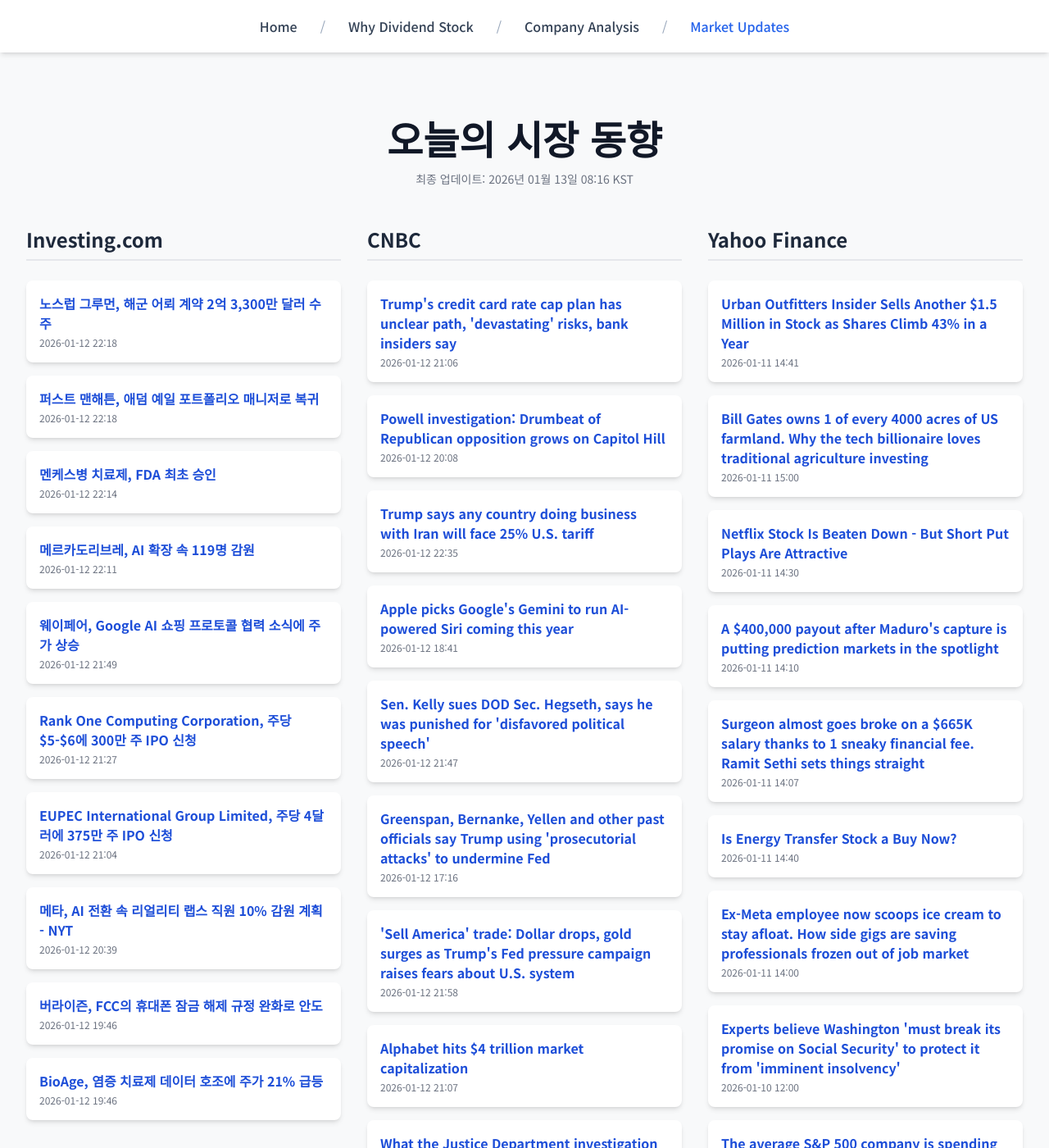
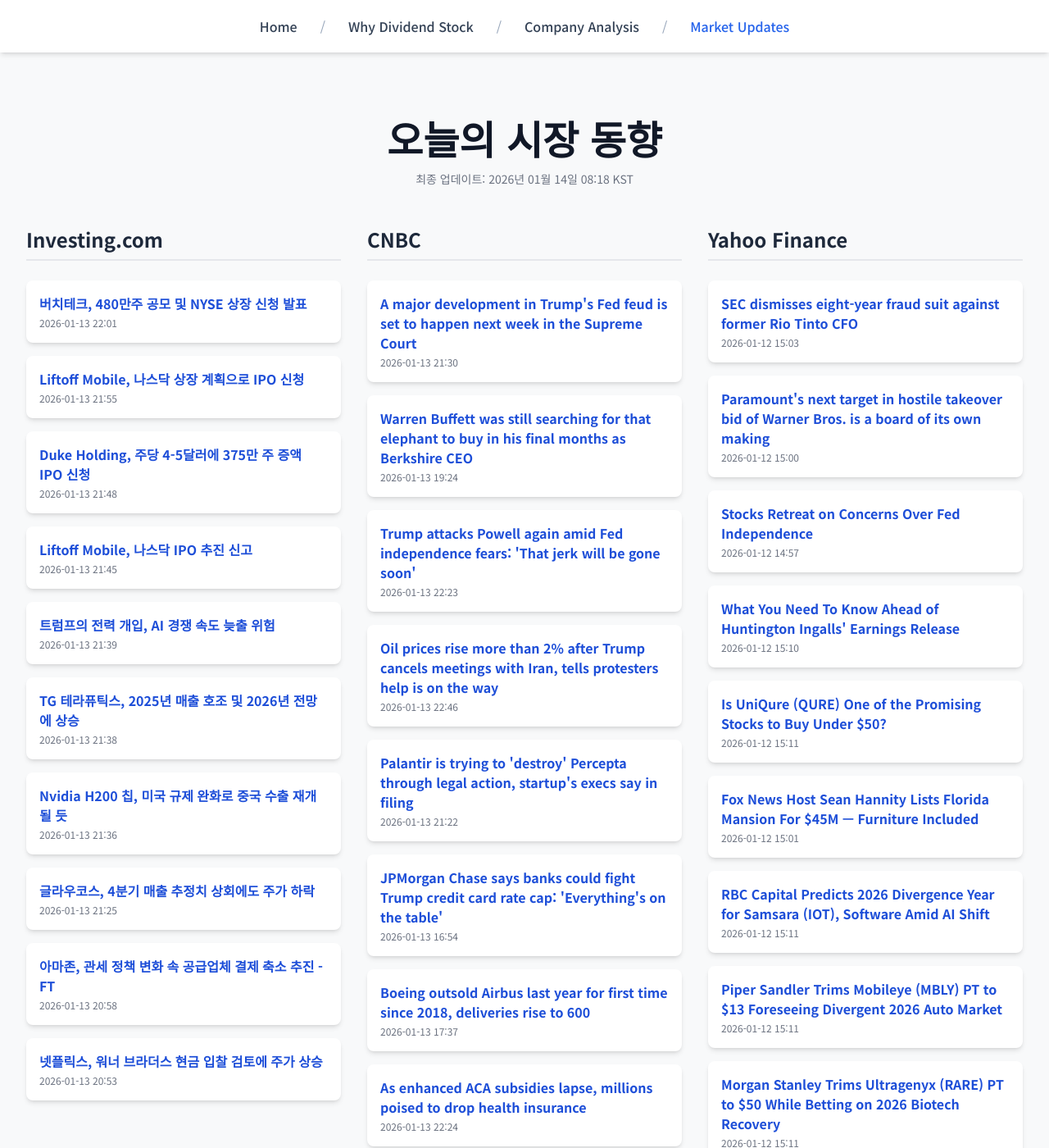
Before and after one commit to Kay-Hwang/my-company-analysis, a Jekyll site: the page built from market-updates.html, in a window 1280 px wide and 1400 px high. Shown: the whole window at 82% size. Built offline with Jekyll 4.4.1, drawn with Linux system fonts in a browser that asks for light colours; nearby versions of some CDN libraries; a script that is not in the unit is left out; some of the changed text lies outside the part shown.

Commit message:
Update daily data

```diff
--- a/_data/latest_data.json
+++ b/_data/latest_data.json
@@ -1,190 +1,190 @@
 {
-  "lastUpdated": "2026년 01월 13일 08:16 KST",
+  "lastUpdated": "2026년 01월 14일 08:18 KST",
   "news": {
     "investing": [
       {
-        "title": "노스럽 그루먼, 해군 어뢰 계약 2억 3,300만 달러 수주",
-        "link": "https://kr.investing.com/news/stock-market-news/article-93CH-1782706",
-        "pubDate": "2026-01-12 22:18:40",
-        "summary": "노스럽 그루먼, 해군 어뢰 계약 2억 3,300만 달러 수주"
+        "title": "버치테크, 480만주 공모 및 NYSE 상장 신청 발표",
+        "link": "https://kr.investing.com/news/stock-market-news/article-432SI-1784415",
+        "pubDate": "2026-01-13 22:01:08",
+        "summary": "버치테크, 480만주 공모 및 NYSE 상장 신청 발표"
       },
       {
-        "title": "퍼스트 맨해튼, 애덤 예일 포트폴리오 매니저로 복귀",
-        "link": "https://kr.investing.com/news/stock-market-news/article-93CH-1782705",
-        "pubDate": "2026-01-12 22:18:08",
-        "summary": "퍼스트 맨해튼, 애덤 예일 포트폴리오 매니저로 복귀"
+        "title": "Liftoff Mobile, 나스닥 상장 계획으로 IPO 신청",
+        "link": "https://kr.investing.com/news/stock-market-news/article-432SI-1784405",
+        "pubDate": "2026-01-13 21:55:04",
+        "summary": "Liftoff Mobile, 나스닥 상장 계획으로 IPO 신청"
       },
       {
-        "title": "멘케스병 치료제, FDA 최초 승인",
-        "link": "https://kr.investing.com/news/stock-market-news/article-93CH-1782698",
-        "pubDate": "2026-01-12 22:14:36",
-        "summary": "멘케스병 치료제, FDA 최초 승인"
+        "title": "Duke Holding, 주당 4-5달러에 375만 주 증액 IPO 신청",
+        "link": "https://kr.investing.com/news/stock-market-news/article-432SI-1784401",
+        "pubDate": "2026-01-13 21:48:05",
+        "summary": "Duke Holding, 주당 4-5달러에 375만 주 증액 IPO 신청"
       },
       {
-        "title": "메르카도리브레, AI 확장 속 119명 감원",
-        "link": "https://kr.investing.com/news/stock-market-news/article-93CH-1782689",
-        "pubDate": "2026-01-12 22:11:35",
-        "summary": "메르카도리브레, AI 확장 속 119명 감원"
+        "title": "Liftoff Mobile, 나스닥 IPO 추진 신고",
+        "link": "https://kr.investing.com/news/stock-market-news/article-432SI-1784397",
+        "pubDate": "2026-01-13 21:45:04",
+        "summary": "Liftoff Mobile, 나스닥 IPO 추진 신고"
       },
       {
-        "title": "웨이페어, Google AI 쇼핑 프로토콜 협력 소식에 주가 상승",
-        "link": "https://kr.investing.com/news/stock-market-news/article-93CH-1782655",
-        "pubDate": "2026-01-12 21:49:44",
-        "summary": "웨이페어, Google AI 쇼핑 프로토콜 협력 소식에 주가 상승"
+        "title": "트럼프의 전력 개입, AI 경쟁 속도 늦출 위험",
+        "link": "https://kr.investing.com/news/stock-market-news/article-1784381",
+        "pubDate": "2026-01-13 21:39:31",
+        "summary": "트럼프의 전력 개입, AI 경쟁 속도 늦출 위험"
       },
       {
-        "title": "Rank One Computing Corporation, 주당 $5-$6에 300만 주 IPO 신청",
-        "link": "https://kr.investing.com/news/stock-market-news/article-432SI-1782612",
-        "pubDate": "2026-01-12 21:27:07",
-        "summary": "Rank One Computing Corporation, 주당 $5-$6에 300만 주 IPO 신청"
+        "title": "TG 테라퓨틱스, 2025년 매출 호조 및 2026년 전망에 상승",
+        "link": "https://kr.investing.com/news/stock-market-news/article-93CH-1784375",
+        "pubDate": "2026-01-13 21:38:31",
+        "summary": "TG 테라퓨틱스, 2025년 매출 호조 및 2026년 전망에 상승"
       },
       {
-        "title": "EUPEC International Group Limited, 주당 4달러에 375만 주 IPO 신청",
-        "link": "https://kr.investing.com/news/stock-market-news/article-432SI-1782531",
-        "pubDate": "2026-01-12 21:04:04",
-        "summary": "EUPEC International Group Limited, 주당 4달러에 375만 주 IPO 신청"
+        "title": "Nvidia H200 칩, 미국 규제 완화로 중국 수출 재개될 듯",
+        "link": "https://kr.investing.com/news/stock-market-news/article-93CH-1784371",
+        "pubDate": "2026-01-13 21:36:27",
+        "summary": "Nvidia H200 칩, 미국 규제 완화로 중국 수출 재개될 듯"
       },
       {
-        "title": "메타, AI 전환 속 리얼리티 랩스 직원 10% 감원 계획 - NYT",
-        "link": "https://kr.investing.com/news/stock-market-news/article-93CH-1782510",
-        "pubDate": "2026-01-12 20:39:04",
-        "summary": "메타, AI 전환 속 리얼리티 랩스 직원 10% 감원 계획 - NYT"
+        "title": "글라우코스, 4분기 매출 추정치 상회에도 주가 하락",
+        "link": "https://kr.investing.com/news/stock-market-news/article-93CH-1784349",
+        "pubDate": "2026-01-13 21:25:36",
+        "summary": "글라우코스, 4분기 매출 추정치 상회에도 주가 하락"
       },
       {
-        "title": "버라이즌, FCC의 휴대폰 잠금 해제 규정 완화로 안도",
-        "link": "https://kr.investing.com/news/stock-market-news/article-93CH-1782490",
-        "pubDate": "2026-01-12 19:46:18",
-        "summary": "버라이즌, FCC의 휴대폰 잠금 해제 규정 완화로 안도"
+        "title": "아마존, 관세 정책 변화 속 공급업체 결제 축소 추진 - FT",
+        "link": "https://kr.investing.com/news/stock-market-news/article-93CH-1784285",
+        "pubDate": "2026-01-13 20:58:56",
+        "summary": "아마존, 관세 정책 변화 속 공급업체 결제 축소 추진 - FT"
       },
       {
-        "title": "BioAge, 염증 치료제 데이터 호조에 주가 21% 급등",
-        "link": "https://kr.investing.com/news/stock-market-news/article-93CH-1782489",
-        "pubDate": "2026-01-12 19:46:02",
-        "summary": "BioAge, 염증 치료제 데이터 호조에 주가 21% 급등"
+        "title": "넷플릭스, 워너 브라더스 현금 입찰 검토에 주가 상승",
+        "link": "https://kr.investing.com/news/stock-market-news/article-93CH-1784283",
+        "pubDate": "2026-01-13 20:53:32",
+        "summary": "넷플릭스, 워너 브라더스 현금 입찰 검토에 주가 상승"
       }
     ],
     "cnbc": [
       {
-        "title": "Trump's credit card rate cap plan has unclear path, 'devastating' risks, bank insiders say",
-        "link": "https://www.cnbc.com/2026/01/12/trump-credit-card-rate-cap-enforcement-path-risks.html",
-        "pubDate": "Mon, 12 Jan 2026 21:06:22 GMT",
-        "summary": "A 10% rate cap would make large swaths of the credit card industry unprofitable, especially tied to customers with less-than-ideal credit, banks say."
+        "title": "A major development in Trump's Fed feud is set to happen next week in the Supreme Court",
+        "link": "https://www.cnbc.com/2026/01/13/a-major-development-in-trumps-fed-feud-is-set-to-happen-next-week-in-the-supreme-court.html",
+        "pubDate": "Tue, 13 Jan 2026 21:30:06 GMT",
+        "summary": "Supreme Court arguments on Jan. 21 will likely be the next big development for the central bank's quest to maintain independence."
       },
       {
-        "title": "Powell investigation: Drumbeat of Republican opposition grows on Capitol Hill",
-        "link": "https://www.cnbc.com/2026/01/12/powell-investigation-gop-opposition-congress.html",
-        "pubDate": "Mon, 12 Jan 2026 20:08:39 GMT",
-        "summary": "Federal Reserve Chair Jerome Powell said he was under investigation on Sunday night, the latest episode in President Donald Trump's feud with him."
+        "title": "Warren Buffett was still searching for that elephant to buy in his final months as Berkshire CEO",
+        "link": "https://www.cnbc.com/2026/01/13/warren-buffett-still-searching-for-big-elephant-deal-in-his-final-time-as-berkshire-ceo.html",
+        "pubDate": "Tue, 13 Jan 2026 19:24:10 GMT",
+        "summary": "Warren Buffett, who handed over the CEO reins to Greg Abel at the start of 2026, made it clear that size is not the constraint, opportunity is."
       },
       {
-        "title": "Trump says any country doing business with Iran will face 25% U.S. tariff",
-        "link": "https://www.cnbc.com/2026/01/12/trump-tariffs-iran-business.html",
-        "pubDate": "Mon, 12 Jan 2026 22:35:15 GMT",
-        "summary": "Trump's tariff post targeting Iran comes as the oil-rich country struggles to suppress an ongoing swell of massive anti-government protests."
+        "title": "Trump attacks Powell again amid Fed independence fears: 'That jerk will be gone soon'",
+        "link": "https://www.cnbc.com/2026/01/13/trump-powell-fed-dimon-pirro-doj.html",
+        "pubDate": "Tue, 13 Jan 2026 22:23:29 GMT",
+        "summary": "JPMorgan Chase CEO Jamie Dimon defended the Fed's independence amid the probe of Powell by Trump's DOJ, echoing Republicans' criticisms."
       },
       {
-        "title": "Apple picks Google's Gemini to run AI-powered Siri coming this year",
-        "link": "https://www.cnbc.com/2026/01/12/apple-google-ai-siri-gemini.html",
-        "pubDate": "Mon, 12 Jan 2026 18:41:45 GMT",
-        "summary": "Google's market value surpassed Apple for the first time since 2019 as it rolls out updated artificial intelligence features."
+        "title": "Oil prices rise more than 2% after Trump cancels meetings with Iran, tells protesters help is on the way",
+        "link": "https://www.cnbc.com/2026/01/13/oil-prices-today-trump-iran-protests.html",
+        "pubDate": "Tue, 13 Jan 2026 22:46:27 GMT",
+        "summary": "President Donald Trump has repeatedly threatened to intervene if the Islamic Republic kills protesters."
       },
       {
-        "title": "Sen. Kelly sues DOD Sec. Hegseth, says he was punished for 'disfavored political speech'",
-        "link": "https://www.cnbc.com/2026/01/12/kelly-hegseth-lawsuit-video-pentagon.html",
-        "pubDate": "Mon, 12 Jan 2026 21:47:20 GMT",
-        "summary": "Hegseth said the Pentagon would cut Kelly's military retirement pay over his participation in a video telling U.S. troops they can refuse unlawful orders."
+        "title": "Palantir is trying to 'destroy' Percepta through legal action, startup's execs say in filing",
+        "link": "https://www.cnbc.com/2026/01/13/ai-palantir-percepta-lawsuit-theft.html",
+        "pubDate": "Tue, 13 Jan 2026 21:22:03 GMT",
+        "summary": "Three months after Palantir sued Percepta employees, lawyers for the defendants said Palantir is trying to \"scare others away\" from leaving the company."
       },
       {
-        "title": "Greenspan, Bernanke, Yellen and other past officials say Trump using 'prosecutorial attacks' to undermine Fed",
-        "link": "https://www.cnbc.com/2026/01/12/greenspan-bernanke-yellen-trump-fed.html",
-        "pubDate": "Mon, 12 Jan 2026 17:16:36 GMT",
-        "summary": "Previous Federal Reserve chairs, Treasury secretaries and prominent economists came together Monday to support Jerome Powell."
+        "title": "JPMorgan Chase says banks could fight Trump credit card rate cap: 'Everything's on the table'",
+        "link": "https://www.cnbc.com/2026/01/13/trump-credit-card-rate-cap-jpmorgan-chase-banks-fight.html",
+        "pubDate": "Tue, 13 Jan 2026 16:54:45 GMT",
+        "summary": "Banks say a proposed 10% cap on credit card interest rates would result in fewer credit card accounts for Americans and a hit to the U.S. economy."
       },
       {
-        "title": "'Sell America' trade: Dollar drops, gold surges as Trump's Fed pressure campaign raises fears about U.S. system",
-        "link": "https://www.cnbc.com/2026/01/12/sell-america-trade-trump-powell-investigation.html",
-        "pubDate": "Mon, 12 Jan 2026 21:58:03 GMT",
-        "summary": "The \"Sell America\" trade is a hot topic after Federal Reserve Chair Jerome Powell's bombshell announcement that he's under criminal investigation"
+        "title": "Boeing outsold Airbus last year for first time since 2018, deliveries rise to 600",
+        "link": "https://www.cnbc.com/2026/01/13/boeing-orders-deliveries.html",
+        "pubDate": "Tue, 13 Jan 2026 17:37:18 GMT",
+        "summary": "Boeing delivered 600 jetliners in 2025 with 63 in December alone, while net orders rose to 1,173 planes."
       },
       {
-        "title": "Alphabet hits $4 trillion market capitalization",
-        "link": "https://www.cnbc.com/2026/01/12/alphabet-4-trillion-market-cap.html",
-        "pubDate": "Mon, 12 Jan 2026 21:07:57 GMT",
-        "summary": "The milestone comes after the company surpassed Apple as the second most valuable company."
+        "title": "As enhanced ACA subsidies lapse, millions poised to drop health insurance",
+        "link": "https://www.cnbc.com/2026/01/13/enhanced-aca-subsidies-lapse-uninsured.html",
+        "pubDate": "Tue, 13 Jan 2026 22:24:37 GMT",
+        "summary": "About 1.5 million people have dropped their Affordable Care Act marketplace health coverage, federal data shows. The decline comes as premium subsidies lapsed."
       },
       {
-        "title": "What the Justice Department investigation of Fed Chair Powell may mean for your money",
-        "link": "https://www.cnbc.com/2026/01/12/fed-chair-powell-investigation.html",
-        "pubDate": "Mon, 12 Jan 2026 23:00:08 GMT",
-        "summary": "The Justice Department's criminal investigation of Federal Reserve Chair Jerome Powell could have far-reaching impacts on consumer wallets, economists say."
+        "title": "December core consumer prices rose at a 2.6% annual rate, less than expected",
+        "link": "https://www.cnbc.com/2026/01/13/cpi-inflation-report-december-2026.html",
+        "pubDate": "Tue, 13 Jan 2026 16:22:01 GMT",
+        "summary": "Excluding volatile food and energy prices, the consumer price index showed a seasonally adjusted 0.2% gain on a monthly basis and 2.6% annually."
       },
       {
-        "title": "Trump floats 1-year, 10% credit card interest rate cap — what that could mean for your money",
-        "link": "https://www.cnbc.com/2026/01/12/trump-credit-card-interest-rate-cap.html",
-        "pubDate": "Mon, 12 Jan 2026 22:12:54 GMT",
-        "summary": "President Donald Trump called for a 10% cap on credit card interest rates. Here's what experts say that could mean for cardholders, if implemented."
+        "title": "Here’s the inflation breakdown for December 2025 — in one chart",
+        "link": "https://www.cnbc.com/2026/01/13/cpi-inflation-december-2025-breakdown.html",
+        "pubDate": "Tue, 13 Jan 2026 16:42:44 GMT",
+        "summary": "The consumer price index was unchanged in December, and the inflation rate for some consumer staples like food and electricity remains elevated."
       }
     ],
     "yahoo": [
       {
-        "title": "Urban Outfitters Insider Sells Another $1.5 Million in Stock as Shares Climb 43% in a Year",
-        "link": "https://finance.yahoo.com/news/urban-outfitters-insider-sells-another-144101610.html",
-        "pubDate": "2026-01-11T14:41:01Z",
-        "summary": "Urban Outfitters Insider Sells Another $1.5 Million in Stock as Shares Climb 43% in a Year"
+        "title": "SEC dismisses eight-year fraud suit against former Rio Tinto CFO",
+        "link": "https://finance.yahoo.com/news/sec-dismisses-eight-fraud-suit-150307925.html",
+        "pubDate": "2026-01-12T15:03:07Z",
+        "summary": "SEC dismisses eight-year fraud suit against former Rio Tinto CFO"
       },
       {
-        "title": "Bill Gates owns 1 of every 4000 acres of US farmland. Why the tech billionaire loves traditional agriculture investing",
-        "link": "https://finance.yahoo.com/news/bill-gates-owns-1-every-150000690.html",
-        "pubDate": "2026-01-11T15:00:00Z",
-        "summary": "Bill Gates owns 1 of every 4000 acres of US farmland. Why the tech billionaire loves traditional agriculture investing"
+        "title": "Paramount's next target in hostile takeover bid of Warner Bros. is a board of its own making",
+        "link": "https://finance.yahoo.com/news/paramounts-next-target-hostile-takeover-150008334.html",
+        "pubDate": "2026-01-12T15:00:08Z",
+        "summary": "Paramount's next target in hostile takeover bid of Warner Bros. is a board of its own making"
       },
       {
-        "title": "Netflix Stock Is Beaten Down - But Short Put Plays Are Attractive",
-        "link": "https://finance.yahoo.com/news/netflix-stock-beaten-down-short-143002506.html",
-        "pubDate": "2026-01-11T14:30:02Z",
-        "summary": "Netflix Stock Is Beaten Down - But Short Put Plays Are Attractive"
+        "title": "Stocks Retreat on Concerns Over Fed Independence",
+        "link": "https://finance.yahoo.com/news/stocks-retreat-concerns-over-fed-145723081.html",
+        "pubDate": "2026-01-12T14:57:23Z",
+        "summary": "Stocks Retreat on Concerns Over Fed Independence"
       },
       {
-        "title": "A $400,000 payout after Maduro's capture is putting prediction markets in the spotlight",
-        "link": "https://finance.yahoo.com/news/400-000-payout-maduros-capture-141046443.html",
-        "pubDate": "2026-01-11T14:10:46Z",
-        "summary": "A $400,000 payout after Maduro's capture is putting prediction markets in the spotlight"
+        "title": "What You Need To Know Ahead of Huntington Ingalls' Earnings Release",
+        "link": "https://finance.yahoo.com/news/know-ahead-huntington-ingalls-earnings-151016803.html",
+        "pubDate": "2026-01-12T15:10:16Z",
+        "summary": "What You Need To Know Ahead of Huntington Ingalls' Earnings Release"
       },
       {
-        "title": "Surgeon almost goes broke on a $665K salary thanks to 1 sneaky financial fee. Ramit Sethi sets things straight",
-        "link": "https://finance.yahoo.com/news/surgeon-almost-goes-broke-665k-140700111.html",
-        "pubDate": "2026-01-11T14:07:00Z",
-        "summary": "Surgeon almost goes broke on a $665K salary thanks to 1 sneaky financial fee. Ramit Sethi sets things straight"
+        "title": "Is UniQure (QURE) One of the Promising Stocks to Buy Under $50?",
+        "link": "https://finance.yahoo.com/news/uniqure-qure-one-promising-stocks-151147719.html",
+        "pubDate": "2026-01-12T15:11:47Z",
+        "summary": "Is UniQure (QURE) One of the Promising Stocks to Buy Under $50?"
       },
       {
-        "title": "Is Energy Transfer Stock a Buy Now?",
-        "link": "https://finance.yahoo.com/news/energy-transfer-stock-buy-now-144000111.html",
-        "pubDate": "2026-01-11T14:40:00Z",
-        "summary": "Is Energy Transfer Stock a Buy Now?"
+        "title": "Fox News Host Sean Hannity Lists Florida Mansion For $45M — Furniture Included",
+        "link": "https://finance.yahoo.com/news/fox-news-host-sean-hannity-150103423.html",
+        "pubDate": "2026-01-12T15:01:03Z",
+        "summary": "Fox News Host Sean Hannity Lists Florida Mansion For $45M — Furniture Included"
       },
       {
-        "title": "Ex-Meta employee now scoops ice cream to stay afloat. How side gigs are saving professionals frozen out of job market",
-        "link": "https://finance.yahoo.com/news/ex-meta-employee-now-scoops-140000282.html",
-        "pubDate": "2026-01-11T14:00:00Z",
-        "summary": "Ex-Meta employee now scoops ice cream to stay afloat. How side gigs are saving professionals frozen out of job market"
+        "title": "RBC Capital Predicts 2026 Divergence Year for Samsara (IOT), Software Amid AI Shift",
+        "link": "https://finance.yahoo.com/news/rbc-capital-predicts-2026-divergence-151139147.html",
+        "pubDate": "2026-01-12T15:11:39Z",
+        "summary": "RBC Capital Predicts 2026 Divergence Year for Samsara (IOT), Software Amid AI Shift"
       },
       {
-        "title": "Experts believe Washington 'must break its promise on Social Security' to protect it from 'imminent insolvency'",
-        "link": "https://finance.yahoo.com/news/experts-believe-washington-must-break-120000992.html",
-        "pubDate": "2026-01-10T12:00:00Z",
-        "summary": "Experts believe Washington 'must break its promise on Social Security' to protect it from 'imminent insolvency'"
+        "title": "Piper Sandler Trims Mobileye (MBLY) PT to $13 Foreseeing Divergent 2026 Auto Market",
+        "link": "https://finance.yahoo.com/news/piper-sandler-trims-mobileye-mbly-151140511.html",
+        "pubDate": "2026-01-12T15:11:40Z",
+        "summary": "Piper Sandler Trims Mobileye (MBLY) PT to $13 Foreseeing Divergent 2026 Auto Market"
       },
       {
-        "title": "The average S&P 500 company is spending less time in the index",
-        "link": "https://finance.yahoo.com/news/the-average-sp-500-company-is-spending-less-time-in-the-index-155710788.html",
-        "pubDate": "2026-01-11T15:57:10Z",
-        "summary": "The average S&P 500 company is spending less time in the index"
+        "title": "Morgan Stanley Trims Ultragenyx (RARE) PT to $50 While Betting on 2026 Biotech Recovery",
+        "link": "https://finance.yahoo.com/news/morgan-stanley-trims-ultragenyx-rare-151143625.html",
+        "pubDate": "2026-01-12T15:11:43Z",
+        "summary": "Morgan Stanley Trims Ultragenyx (RARE) PT to $50 While Betting on 2026 Biotech Recovery"
       },
       {
-        "title": "45-year-old hid $20M net worth from fiancée. Dave Ramsey says he needs a prenup, but it isn’t about her at all",
-        "link": "https://finance.yahoo.com/news/45-old-hid-20m-net-160000688.html",
-        "pubDate": "2026-01-11T16:00:00Z",
-        "summary": "45-year-old hid $20M net worth from fiancée. Dave Ramsey says he needs a prenup, but it isn’t about her at all"
+        "title": "Citi Positive on Riot Platforms (RIOT) Through 2026 on Expected Regulatory Reforms",
+        "link": "https://finance.yahoo.com/news/citi-positive-riot-platforms-riot-151145461.html",
+        "pubDate": "2026-01-12T15:11:45Z",
+        "summary": "Citi Positive on Riot Platforms (RIOT) Through 2026 on Expected Regulatory Reforms"
       }
     ]
   }
```
